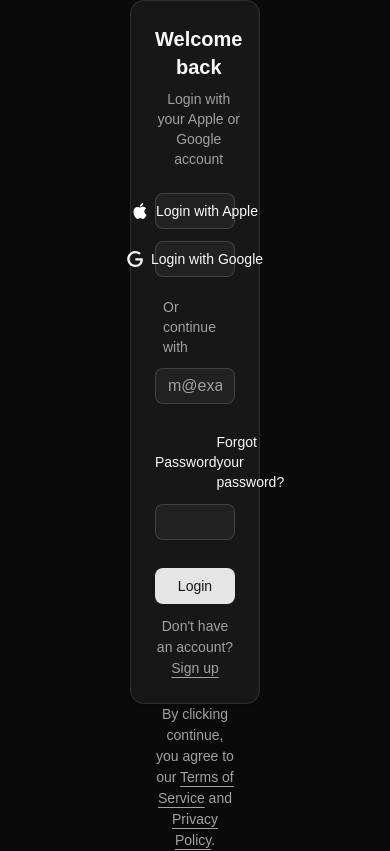
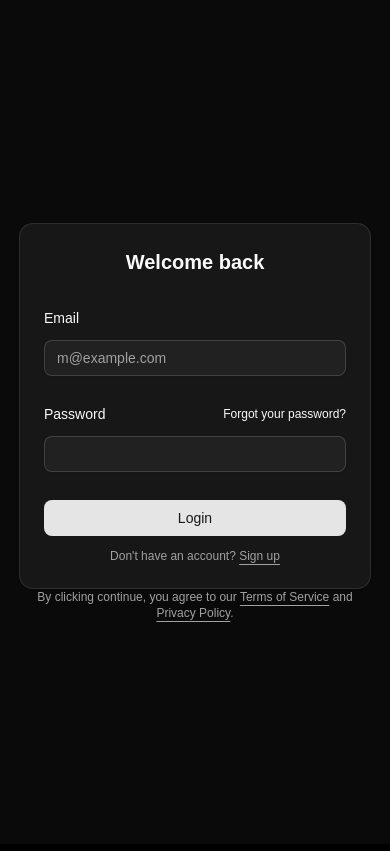
Before and after one commit to SidxRengen/gather-in-frontend, a React (Vite) app: page / in a window 390 px wide. Built offline with nearby package versions, Linux system fonts and the light colour scheme.

Commit message:
mobile responsiveness changes

```diff
--- a/index.html
+++ b/index.html
@@ -1,5 +1,5 @@
 <!doctype html>
-<html lang="en">
+<html class="dark" lang="en">
   <head>
     <meta charset="UTF-8" />
     <link rel="icon" type="image/svg+xml" href="/favicon.ico" />
--- a/src/components/auth/LoginForm.jsx
+++ b/src/components/auth/LoginForm.jsx
@@ -27,85 +27,95 @@ function LoginForm({ handleSignIn, loading }) {
     e.preventDefault();
     await handleSignIn(user);
   };
+
   return (
-    <div className={cn(" w-1/3 items-center bg-background text-foreground")}>
-      <Card>
+    <div
+      className={cn(
+        "w-full max-w-sm md:max-w-md lg:max-w-lg xl:max-w-xl", // Responsive max-width
+        "mx-auto", // Center horizontally
+        "px-4 sm:px-6 lg:px-8", // Responsive horizontal padding
+        "py-4 sm:py-6 lg:py-8", // Responsive vertical padding
+        "items-center bg-background text-foreground",
+      )}
+    >
+      <Card className="w-full">
         <CardHeader className="text-center">
-          <CardTitle className="text-xl">Welcome back</CardTitle>
-          <CardDescription>
-            Login with your Apple or Google account
-          </CardDescription>
+          <CardTitle className="text-xl sm:text-2xl">Welcome back</CardTitle>
+
         </CardHeader>
         <CardContent>
           <form onSubmit={handleSubmit}>
             <FieldGroup>
               <Field>
-                <Button variant="outline" type="button">
-                  <svg xmlns="http://www.w3.org/2000/svg" viewBox="0 0 24 24">
-                    <path
-                      d="M12.152 6.896c-.948 0-2.415-1.078-3.96-1.04-2.04.027-3.91 1.183-4.961 3.014-2.117 3.675-.546 9.103 1.519 12.09 1.013 1.454 2.208 3.09 3.792 3.039 1.52-.065 2.09-.987 3.935-.987 1.831 0 2.35.987 3.96.948 1.637-.026 2.676-1.48 3.676-2.948 1.156-1.688 1.636-3.325 1.662-3.415-.039-.013-3.182-1.221-3.22-4.857-.026-3.04 2.48-4.494 2.597-4.559-1.429-2.09-3.623-2.324-4.39-2.376-2-.156-3.675 1.09-4.61 1.09zM15.53 3.83c.843-1.012 1.4-2.427 1.245-3.83-1.207.052-2.662.805-3.532 1.818-.78.896-1.454 2.338-1.273 3.714 1.338.104 2.715-.688 3.559-1.701"
-                      fill="currentColor"
-                    />
-                  </svg>
-                  Login with Apple
-                </Button>
-                <Button variant="outline" type="button">
-                  <svg xmlns="http://www.w3.org/2000/svg" viewBox="0 0 24 24">
-                    <path
-                      d="M12.48 10.92v3.28h7.84c-.24 1.84-.853 3.187-1.787 4.133-1.147 1.147-2.933 2.4-6.053 2.4-4.827 0-8.6-3.893-8.6-8.72s3.773-8.72 8.6-8.72c2.6 0 4.507 1.027 5.907 2.347l2.307-2.307C18.747 1.44 16.133 0 12.48 0 5.867 0 .307 5.387.307 12s5.56 12 12.173 12c3.573 0 6.267-1.173 8.373-3.36 2.16-2.16 2.84-5.213 2.84-7.667 0-.76-.053-1.467-.173-2.053H12.48z"
-                      fill="currentColor"
-                    />
-                  </svg>
-                  Login with Google
-                </Button>
-              </Field>
-              <FieldSeparator className="*:data-[slot=field-separator-content]:bg-card">
-                Or continue with
-              </FieldSeparator>
-              <Field>
-                <FieldLabel htmlFor="email">Email</FieldLabel>
+                <FieldLabel htmlFor="email" className="text-sm sm:text-base">
+                  Email
+                </FieldLabel>
                 <Input
                   id="email"
+                  name="email"
                   type="email"
                   value={user?.email}
                   onChange={onChangeHandle}
                   placeholder="m@example.com"
                   required
+                  className="text-sm sm:text-base"
                 />
               </Field>
+
+              {/* Password Field */}
               <Field>
                 <div className="flex items-center">
-                  <FieldLabel htmlFor="password">Password</FieldLabel>
+                  <FieldLabel
+                    htmlFor="password"
+                    className="text-sm sm:text-base"
+                  >
+                    Password
+                  </FieldLabel>
                   <a
                     href="#"
-                    className="ml-auto text-sm underline-offset-4 hover:underline"
+                    className="ml-auto text-xs sm:text-sm underline-offset-4 hover:underline"
                   >
                     Forgot your password?
                   </a>
                 </div>
                 <Input
                   id="password"
+                  name="password"
                   type="password"
                   value={user?.password}
                   onChange={onChangeHandle}
                   required
+                  className="text-sm sm:text-base"
                 />
               </Field>
+
+              {/* Submit Button */}
               <Field>
-                <Button type="submit">
+                <Button type="submit" className="w-full text-sm sm:text-base">
                   {loading ? <>Loging in...</> : <>Login</>}
                 </Button>
-                <FieldDescription className="text-center">
-                  Don&apos;t have an account? <Link to="/signup">Sign up</Link>
+                <FieldDescription className="text-center text-xs sm:text-sm">
+                  Don&apos;t have an account?{" "}
+                  <Link to="/signup" className="hover:underline">
+                    Sign up
+                  </Link>
                 </FieldDescription>
               </Field>
             </FieldGroup>
           </form>
         </CardContent>
       </Card>
-      <FieldDescription className="px-6 text-center">
-        By clicking continue, you agree to our <a href="#">Terms of Service</a>{" "}
-        and <a href="#">Privacy Policy</a>.
+
+      <FieldDescription className="px-4 sm:px-6 text-center text-xs sm:text-sm mt-4">
+        By clicking continue, you agree to our{" "}
+        <a href="#" className="hover:underline">
+          Terms of Service
+        </a>{" "}
+        and{" "}
+        <a href="#" className="hover:underline">
+          Privacy Policy
+        </a>
+        .
       </FieldDescription>
     </div>
   );
--- a/src/components/auth/SignupForm.jsx
+++ b/src/components/auth/SignupForm.jsx
@@ -27,70 +27,114 @@ function SignupForm({ handleSignup, loading }) {
     e.preventDefault();
     await handleSignup(user);
   };
+
   return (
-    <div className={cn(" w-1/2 items-center bg-background text-foreground")}>
-      <Card>
+    <div
+      className={cn(
+        "w-full max-w-sm md:max-w-md lg:max-w-lg xl:max-w-xl", // Responsive max-width
+        "mx-auto", // Center horizontally
+        "px-4 sm:px-6 lg:px-8", // Responsive horizontal padding
+        "py-4 sm:py-6 lg:py-8", // Responsive vertical padding
+        "items-center bg-background text-foreground",
+      )}
+    >
+      <Card className="w-full">
         <CardHeader className="text-center">
-          <CardTitle className="text-xl">Create a user in Gather-In</CardTitle>
+          <CardTitle className="text-lg sm:text-xl lg:text-2xl">
+            Create a user in Gather-In
+          </CardTitle>
         </CardHeader>
         <CardContent>
           <form onSubmit={handleSubmit}>
-            <FieldGroup>
+            <FieldGroup className="space-y-4 sm:space-y-6">
+              {/* Name Field */}
               <Field>
-                <FieldLabel htmlFor="email">Name</FieldLabel>
+                <FieldLabel htmlFor="userName" className="text-sm sm:text-base">
+                  Name
+                </FieldLabel>
                 <Input
                   id="userName"
-                  type="userName"
+                  name="userName"
+                  type="text"
                   placeholder="Peter.."
                   value={user?.userName}
                   onChange={onChangeHandle}
                   required
+                  className="text-sm sm:text-base"
                 />
               </Field>
+
+              {/* Email Field */}
               <Field>
-                <FieldLabel htmlFor="email">Email</FieldLabel>
+                <FieldLabel htmlFor="email" className="text-sm sm:text-base">
+                  Email
+                </FieldLabel>
                 <Input
                   id="email"
+                  name="email"
                   type="email"
                   placeholder="m@example.com"
                   value={user?.email}
                   onChange={onChangeHandle}
                   required
+                  className="text-sm sm:text-base"
                 />
               </Field>
+
+              {/* Password Field */}
               <Field>
                 <div className="flex items-center">
-                  <FieldLabel htmlFor="password">Password</FieldLabel>
+                  <FieldLabel
+                    htmlFor="password"
+                    className="text-sm sm:text-base"
+                  >
+                    Password
+                  </FieldLabel>
                   <a
                     href="#"
-                    className="ml-auto text-sm underline-offset-4 hover:underline"
+                    className="ml-auto text-xs sm:text-sm underline-offset-4 hover:underline"
                   >
                     Forgot your password?
                   </a>
                 </div>
                 <Input
                   id="password"
+                  name="password"
                   type="password"
                   value={user?.password}
                   onChange={onChangeHandle}
                   required
+                  className="text-sm sm:text-base"
                 />
               </Field>
+
+              {/* Submit Button */}
               <Field>
-                <Button type="submit">
+                <Button type="submit" className="w-full text-sm sm:text-base">
                   {loading ? <>Creating New User...</> : <>Create New User</>}
                 </Button>
-                <FieldDescription className="text-center">
-                  Already have an account? <Link to="/">Sign in</Link>
+                <FieldDescription className="text-center text-xs sm:text-sm mt-2">
+                  Already have an account?{" "}
+                  <Link to="/" className="hover:underline">
+                    Sign in
+                  </Link>
                 </FieldDescription>
               </Field>
             </FieldGroup>
           </form>
         </CardContent>
       </Card>
-      <FieldDescription className="px-6 text-center">
-        By clicking continue, you agree to our <a href="#">Terms of Service</a>{" "}
-        and <a href="#">Privacy Policy</a>.
+
+      <FieldDescription className="px-4 sm:px-6 text-center text-xs sm:text-sm mt-4">
+        By clicking continue, you agree to our{" "}
+        <a href="#" className="hover:underline">
+          Terms of Service
+        </a>{" "}
+        and{" "}
+        <a href="#" className="hover:underline">
+          Privacy Policy
+        </a>
+        .
       </FieldDescription>
     </div>
   );
--- a/src/components/home/NavUser.jsx
+++ b/src/components/home/NavUser.jsx
@@ -29,10 +29,10 @@ import { Link } from "react-router-dom";
 import authServices from "@/services/authServices";
 import { useAuthContext } from "@/context/AuthProvider";
 
-export function NavUser({profilePhoto, user,setActiveTab }) {
+export function NavUser({ profilePhoto, user, setActiveTab }) {
   const { isMobile } = useSidebar();
   const currentUser = authServices?.getCurrentUser();
-  const authData = useAuthContext()
+  const authData = useAuthContext();
   console.log(currentUser);
   return (
     <SidebarMenu>
@@ -64,19 +64,6 @@ export function NavUser({profilePhoto, user,setActiveTab }) {
             align="end"
             sideOffset={4}
           >
-            <DropdownMenuLabel className="p-0 font-normal">
-              <div className="flex items-center gap-2 px-1 py-1.5 text-left text-sm">
-                <Avatar className="h-8 w-8 rounded-lg">
-                  <AvatarImage src={user?.avatar} alt={user?.userName} />
-                  <AvatarFallback className="rounded-lg">CN</AvatarFallback>
-                </Avatar>
-                <div className="grid flex-1 text-left text-sm leading-tight">
-                  <span className="truncate font-medium">{user?.userName}</span>
-                  <span className="truncate text-xs">{user?.userName}</span>
-                </div>
-              </div>
-            </DropdownMenuLabel>
-            <DropdownMenuSeparator />
             <DropdownMenuGroup>
               <DropdownMenuItem>
                 <Sparkles />
@@ -85,9 +72,9 @@ export function NavUser({profilePhoto, user,setActiveTab }) {
             </DropdownMenuGroup>
             <DropdownMenuSeparator />
             <DropdownMenuGroup>
-              <DropdownMenuItem onClick={()=>setActiveTab("profile")}>
+              <DropdownMenuItem onClick={() => setActiveTab("profile")}>
                 <BadgeCheck />
-                Account
+                Settings
               </DropdownMenuItem>
               <DropdownMenuItem>
                 <CreditCard />
--- a/src/components/home/ProfilePage.jsx
+++ b/src/components/home/ProfilePage.jsx
@@ -4,10 +4,24 @@ import { Button } from "../ui/button";
 import { toast } from "sonner";
 import { userServices } from "@/services/userServices";
 import { useUserContext } from "@/context/UsersProvider";
+import { Input } from "@/components/ui/input";
+import {
+  Select,
+  SelectContent,
+  SelectGroup,
+  SelectItem,
+  SelectLabel,
+  SelectTrigger,
+  SelectValue,
+} from "../ui/select";
+import { cn } from "@/lib/utils";
 
 function ProfilePage() {
   const { setProfile } = useUserContext();
-
+  const [profileSettings, setProfileSettings] = useState({
+    opacity: 0,
+    blur: "none",
+  });
   const [file, setFile] = useState(null);
   const [wallpaperFile, setWallpaperFile] = useState(null);
 
@@ -17,7 +31,6 @@ function ProfilePage() {
   const [profileLoading, setProfileLoading] = useState(false);
   const [wallpaperLoading, setWallpaperLoading] = useState(false);
 
-  // cleanup previews
   useEffect(() => {
     return () => {
       preview && URL.revokeObjectURL(preview);
@@ -92,7 +105,32 @@ function ProfilePage() {
       setWallpaperLoading(false);
     }
   };
+  const handleSettingsChange = (key, value) => {
+    setProfileSettings((prev) => ({
+      ...prev,
+      [key]: value,
+    }));
+  };
 
+  const handleSaveProfileSettings = async () => {
+    try {
+      const { success, message } =
+        await userServices.updateProfileSettings(profileSettings);
+
+      if (success) {
+        toast.success(message || "Profile settings updated");
+        await refreshProfile();
+      }
+    } catch (err) {
+      toast.error(err.message || "Failed to update settings");
+    }
+  };
+  const blurMap = {
+    none: "",
+    sm: "blur-sm",
+    md: "blur-md",
+    lg: "blur-lg",
+  };
   return (
     <div className="w-full flex flex-col gap-6 p-4">
       {/* Profile */}
@@ -133,7 +171,6 @@ function ProfilePage() {
         </div>
       )}
 
-      {/* Wallpaper */}
       <div className="flex items-center justify-between">
         <span className="text-lg font-medium">Upload Wallpaper</span>
         <Button variant="outline" size="lg" className="relative">
@@ -170,6 +207,63 @@ function ProfilePage() {
           </Button>
         </div>
       )}
+      {/* Preview Box */}
+
+      {/* Opacity */}
+      <div className="flex items-center justify-between">
+        <span className="text-lg font-medium">Opacity (0–100)</span>
+
+        <Input
+          type="number"
+          min={0}
+          max={100}
+          value={profileSettings.opacity}
+          onChange={(e) =>
+            handleSettingsChange("opacity", Number(e.target.value))
+          }
+          className="w-1/4"
+        />
+      </div>
+
+      {/* Blur */}
+      <div className="flex items-center justify-between">
+        <span className="text-lg font-medium">Blur</span>
+
+        <Select
+          value={profileSettings.blur}
+          onValueChange={(value) => handleSettingsChange("blur", value)}
+        >
+          <SelectTrigger className="w-48">
+            <SelectValue placeholder="Select Blur Type" />
+          </SelectTrigger>
+          <SelectContent>
+            <SelectGroup>
+              <SelectItem value="none">None</SelectItem>
+              <SelectItem value="sm">Small</SelectItem>
+              <SelectItem value="md">Medium</SelectItem>
+              <SelectItem value="lg">Large</SelectItem>
+            </SelectGroup>
+          </SelectContent>
+        </Select>
+      </div>
+      <div className="rounded-lg border p-4">
+        <p className="mb-2 text-sm text-muted-foreground">
+          Live Preview (Upload Wallpaper first)
+        </p>
+        <div
+          className={cn(
+            "h-32 w-full rounded-md bg-cover bg-center transition-all",
+            blurMap[profileSettings.blur],
+          )}
+          style={{
+            backgroundImage: `url(${wallpaperPreview || preview || ""})`,
+            opacity: profileSettings.opacity / 100,
+          }}
+        />
+      </div>
+      <Button onClick={handleSaveProfileSettings} className="self-end">
+        Save Profile Settings
+      </Button>
     </div>
   );
 }
--- a/src/pages/home/Home.jsx
+++ b/src/pages/home/Home.jsx
@@ -58,6 +58,17 @@ function Home() {
         backgroundRepeat: "no-repeat",
       }
     : {};
+  const blurMap = {
+    none: "",
+    sm: "backdrop-blur-sm",
+    md: "backdrop-blur-md",
+    lg: "backdrop-blur-lg",
+  };
+  const opacityValue = Math.min(
+    Math.max((100 - Number(profile.opacity)) / 100, 0),
+    1,
+  );
+
   return (
     <SidebarProvider
       className={cn("w-lvw dark min-h-screen bg-background text-foreground")}
@@ -77,10 +88,26 @@ function Home() {
         className="relative min-h-screen overflow-hidden"
       >
         {wallpaperStyle && (
-          <div className="absolute inset-0 bg-black/40  pointer-events-none" />
+          <div className="absolute inset-0 pointer-events-none">
+            {/* Blur layer */}
+            {profile.blur !== "none" && (
+              <div
+                className={cn("absolute inset-0", blurMap[profile.blur])}
+                style={{ backgroundColor: "rgba(0,0,0,0.01)" }}
+              />
+            )}
+
+            {/* Dark overlay layer */}
+            {opacityValue > 0 && (
+              <div
+                className="absolute inset-0 bg-black"
+                style={{ opacity: opacityValue }}
+              />
+            )}
+          </div>
         )}
         <div className="relative z-10">
-          <header className="flex h-16 shrink-0 items-center gap-2 transition-[width,height] ease-linear group-has-data-[collapsible=icon]/sidebar-wrapper:h-12">
+          <header className="flex h-14 md:h-16 shrink-0 items-center gap-2 transition-[width,height] ease-linear group-has-data-[collapsible=icon]/sidebar-wrapper:h-12">
             <div className="flex items-center gap-2 px-4">
               <SidebarTrigger className="-ml-1" />
               <Separator
@@ -139,7 +166,7 @@ function Home() {
                 </BreadcrumbList>
               </Breadcrumb>
             </div>
-            <div className="flex gap-2 items-center ml-auto mr-10">
+            <div className="flex gap-2 items-center ml-auto mr-4 md:mr-10">
               <div
                 onClick={() => {
                   setChatType("all");
--- a/src/services/userServices.jsx
+++ b/src/services/userServices.jsx
@@ -21,10 +21,13 @@ export const userServices = {
       },
     });
   },
+  updateProfileSettings: async (body) => {
+    return await apiClient.post("/user/update-profile-settings", body);
+  },
   getProfile: async () => {
     return await apiClient.get("/user/profile");
   },
-  getActiveGroups: async ()=>{
-    return await apiClient.get("/group/user")
-  }
+  getActiveGroups: async () => {
+    return await apiClient.get("/group/user");
+  },
 };
```
Also changed, not shown: src/context/GroupMessageProvider.jsx (line endings or trailing spaces).
